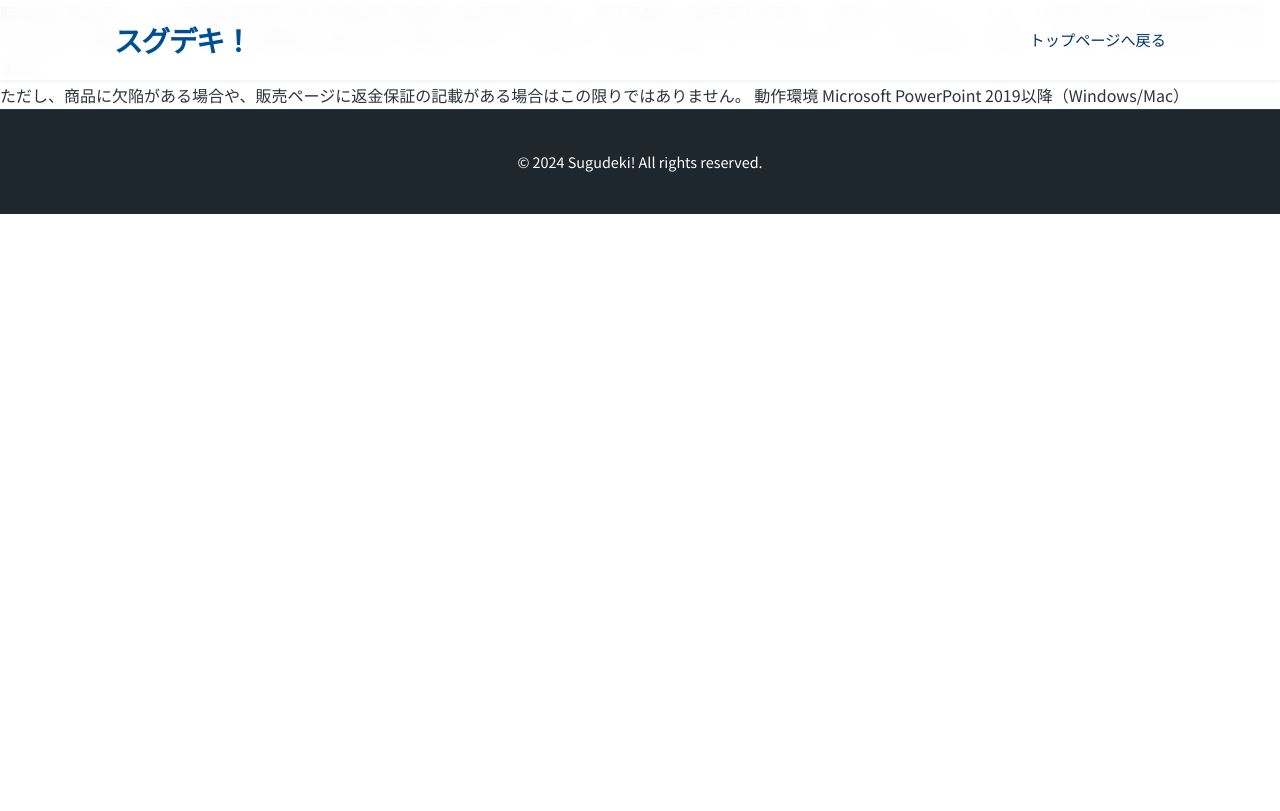
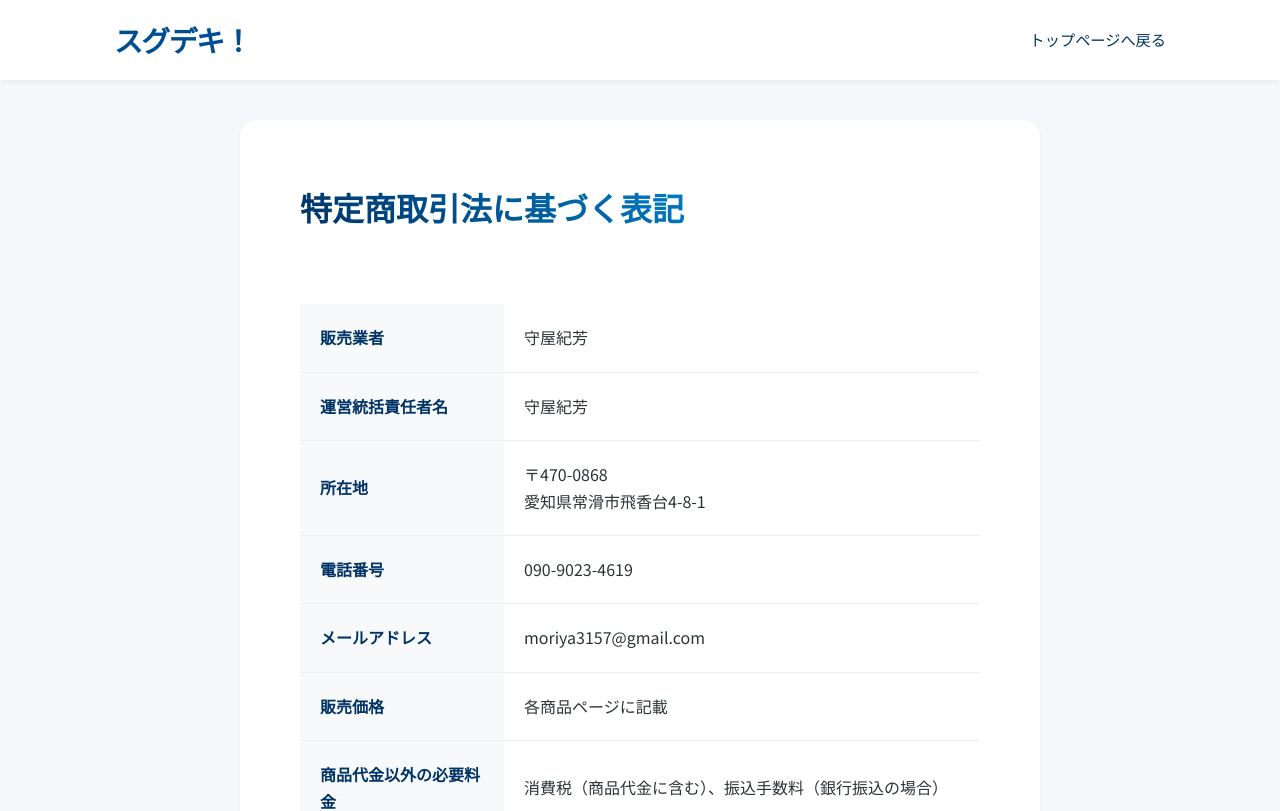
Before and after one commit to norimori123/tempratesugudeki, a website: page tokusho.html in a window 1280 px wide. Shown: the top 811 px of the page. Drawn offline with Linux system fonts and the light colour scheme.

Commit message:
Fix corrupted tokusho.html page

```diff
--- a/tokusho.html
+++ b/tokusho.html
@@ -75,6 +75,33 @@
         </div>
     </header>
 
+    <section class="legal-section bg-light">
+        <div class="container">
+            <div class="legal-content">
+                <h1 class="section-title" style="font-size: 2rem; margin-bottom: 40px;">特定商取引法に基づく表記</h1>
+
+                <table class="legal-table">
+                    <tr>
+                        <th>販売業者</th>
+                        <td>守屋紀芳</td>
+                    </tr>
+                    <tr>
+                        <th>運営統括責任者名</th>
+                        <td>守屋紀芳</td>
+                    </tr>
+                    <tr>
+                        <th>所在地</th>
+                        <td>〒470-0868<br>愛知県常滑市飛香台4-8-1</td>
+                    </tr>
+                    <tr>
+                        <th>電話番号</th>
+                        <td>090-9023-4619</td>
+                    </tr>
+                    <tr>
+                        <th>メールアドレス</th>
+                        <td>moriya3157@gmail.com</td>
+                    </tr>
+                    <tr>
                         <th>販売価格</th>
                         <td>各商品ページに記載</td>
                     </tr>
```
Lines whose indentation alone changed are shown as unchanged.
